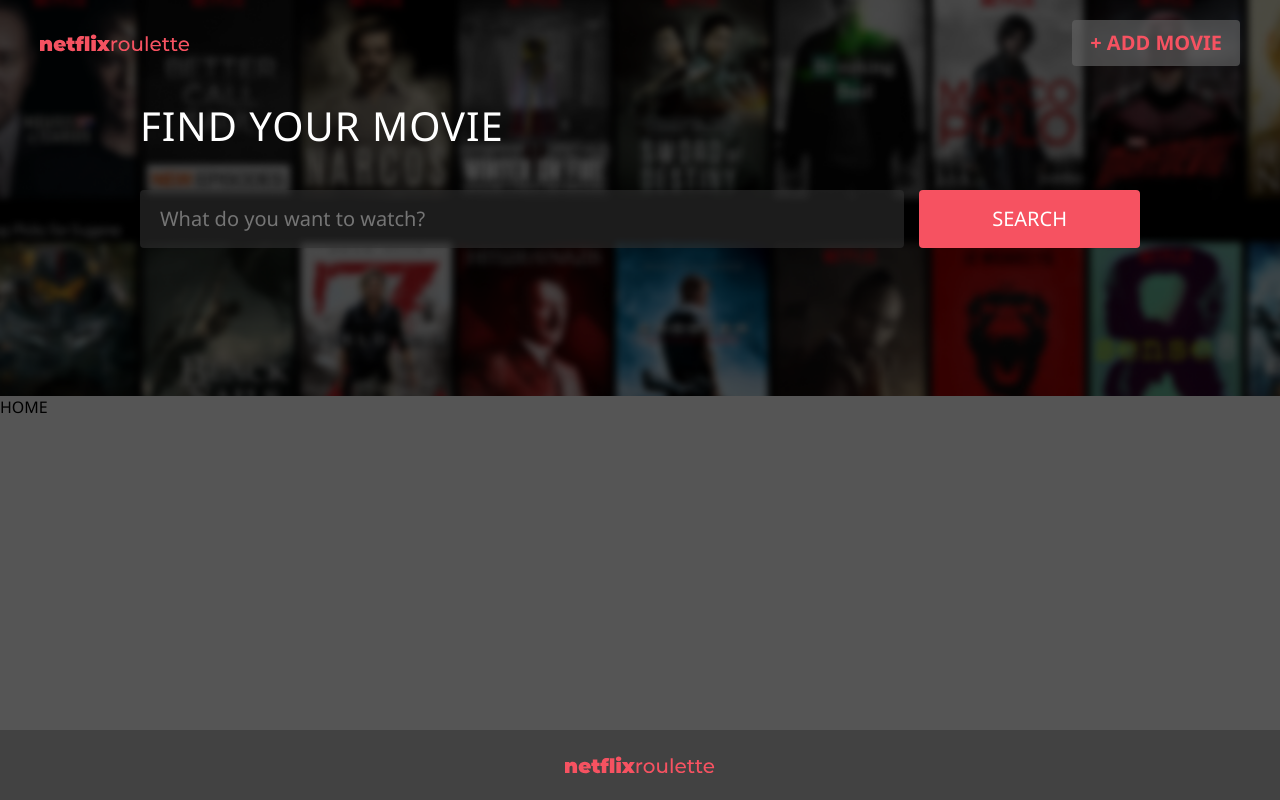
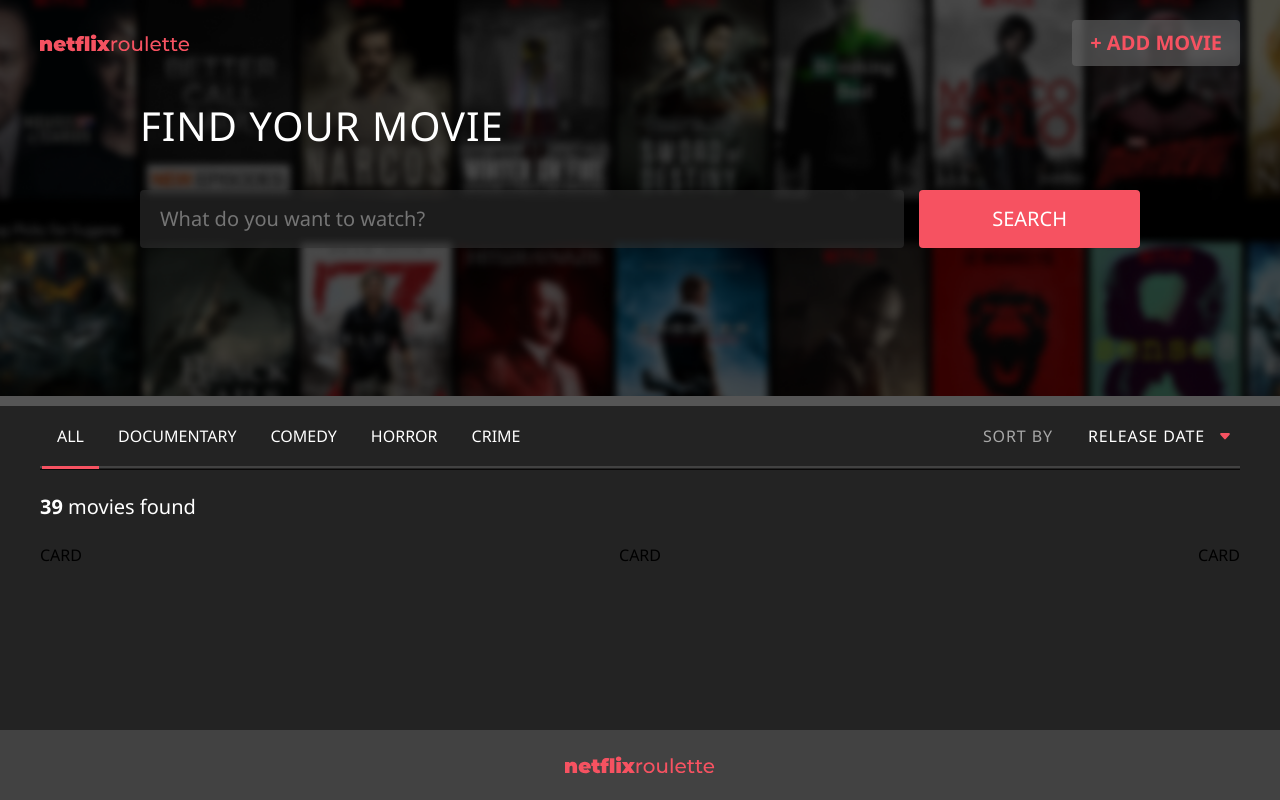
Before and after one commit to shumilus/movies-app-react, a React (Create React App) app: page / in a window 1280 px wide. Built offline with nearby package versions, Linux system fonts and the light colour scheme.

Commit message:
Feature-Home-page: Main, Filters, Sorting, Movies results components were added

```diff
--- a/src/App.tsx
+++ b/src/App.tsx
@@ -3,9 +3,9 @@ import React from 'react';
 import './App.scss';
 
 import Header from './containers/header/Header';
-import Home from './containers/Home';
 import Footer from './components/Footer';
 import Logo from './components/Logo';
+import Main from './containers/Main';
 
 function App() {
   return (
@@ -14,7 +14,7 @@ function App() {
         <Header/>
       </header>
       <main>
-        <Home/>
+        <Main/>
       </main>
       <footer>
         <Footer>
--- /dev/null
+++ b/src/components/Movie-card.tsx
@@ -0,0 +1,5 @@
+function MovieCard() {
+  return (<div>CARD</div>);
+}
+
+export default MovieCard;
--- /dev/null
+++ b/src/components/Movies-list.tsx
@@ -0,0 +1,13 @@
+import MovieCard from './Movie-card';
+
+function MoviesList() {
+  return (
+    <div className='d-flex space-between'>
+      <MovieCard/>
+      <MovieCard/>
+      <MovieCard/>
+    </div>
+  );
+}
+
+export default MoviesList;
--- /dev/null
+++ b/src/components/Movies-results-label.tsx
@@ -0,0 +1,22 @@
+import { createUseStyles } from 'react-jss';
+
+const useStyles = createUseStyles({
+  label: {
+    fontWeight: '400',
+    fontSize: '20px',
+    lineHeight: '24px',
+  },
+  result: {
+    fontWeight: '600',
+  },
+});
+
+function MoviesResultsLabel() {
+  const classes = useStyles();
+  return (
+    <div className={`${classes.label} light-color`}>
+    <span className={classes.result}>39</span> <span>movies found</span></div>
+  );
+}
+
+export default MoviesResultsLabel;
--- /dev/null
+++ b/src/components/filters/Filters.scss
@@ -0,0 +1,61 @@
+@import '../../styles/variables';
+
+.filters {
+  background: $darkColor;
+  width: 100%;
+
+  &-list {
+    display: flex;
+    list-style-type: none;
+    margin: 0;
+  }
+}
+
+.filter-elem {
+  position: relative;
+  font-family: 'Montserrat', sans-serif;
+  font-style: normal;
+  font-weight: 500;
+  font-size: 16px;
+  line-height: 20px;
+  text-transform: uppercase;
+  color: $lightColor;
+  padding: 20px 15px 20px;
+  margin: 0 2px;
+  cursor: pointer;
+}
+
+.filter-elem-line {
+  position: absolute;
+  bottom: -3px;
+  left: 0;
+  height: 3px;
+  width: 100%;
+  background: none;
+}
+
+.selected.filter-elem-line {
+  background: $secondaryColor;
+}
+
+.filter-elem:hover .filter-elem-line {
+  background: $secondaryColor;
+}
+
+.filter-line {
+  height: 1px;
+  left: 115px;
+  top: 522px;
+  border: 1px solid #080707;
+}
+
+.light-line {
+  height: 2px;
+  background: #424242;
+}
+
+.dark-line {
+  height: 1px;
+  margin-top: 1px;
+  background: #080707;
+}
--- /dev/null
+++ b/src/components/filters/Filters.tsx
@@ -0,0 +1,26 @@
+import './Filters.scss';
+
+const filters = ['All', 'Documentary', 'Comedy', 'Horror', 'Crime'];
+
+const filtersItems = filters.map((filter, index) => {
+  const classes = `filter-elem-line ${index === 0 ? 'selected' : ''}`;
+
+  return (
+    <li className='filter-elem' key={ filter }>
+      <p>{ filter }</p>
+      <p className={ classes }></p>
+    </li>
+  );
+});
+
+function Filters() {
+  return (
+    <div className='filters'>
+      <ul className='filters-list'>{ filtersItems }</ul>
+      <p className='light-line'></p>
+      <p className='dark-line'></p>
+    </div>
+  );
+}
+
+export default Filters;
--- /dev/null
+++ b/src/components/sorting/Sorting.scss
@@ -0,0 +1,27 @@
+@import '../../styles/variables';
+
+.sorting {
+  display: flex;
+  align-items: center;
+
+  &-text {
+    font-size: 16px;
+    line-height: 20px;
+    letter-spacing: 0.888889px;
+    text-transform: uppercase;
+    color: $lightColor;
+  }
+
+  &-label {
+    font-weight: 400;
+    mix-blend-mode: normal;
+    opacity: 0.6;
+    margin-right: 35px;
+  }
+
+  &-dropdown {
+    font-weight: 500;
+    margin-right: 15px;
+    cursor: pointer;
+  }
+}
--- /dev/null
+++ b/src/components/sorting/Sorting.tsx
@@ -0,0 +1,16 @@
+import './Sorting.scss';
+import arrow from '../../assets/icons/arrow-down.svg';
+
+function Sorting() {
+  return (
+    <div className='sorting'>
+      <label htmlFor='sorting-dropdown' className='sorting-text sorting-label'>sort by</label>
+      <div className='d-flex align-center'>
+        <div id='sorting-dropdown' className='sorting-text sorting-dropdown'>release date</div>
+        <img src={ arrow } alt="arrow-down"/>
+      </div>
+    </div>
+  );
+}
+
+export default Sorting;
--- a/src/containers/Home.tsx
+++ b/src/containers/Home.tsx
@@ -1,6 +1,40 @@
+import Filters from '../components/filters/Filters';
+import Sorting from '../components/sorting/Sorting';
+import MoviesResultsLabel from '../components/Movies-results-label';
+import { createUseStyles } from 'react-jss';
+import MoviesList from '../components/Movies-list';
+
+const useStyles = createUseStyles({
+  filtersContainer: {
+    position: 'relative',
+  },
+  sortingContainer: {
+    position: 'absolute',
+    top: '0',
+    right: '0',
+    margin: '20px 10px',
+  },
+  moviesResultsContainer: {
+    margin: '25px 0',
+  },
+});
+
 function Home() {
+  const classes = useStyles();
+
   return (
-    <div>HOME</div>
+    <>
+      <section className={ classes.filtersContainer }>
+        <Filters/>
+        <div className={ classes.sortingContainer }>
+          <Sorting/>
+        </div>
+      </section>
+      <div className={ classes.moviesResultsContainer }>
+        <MoviesResultsLabel/>
+      </div>
+      <MoviesList/>
+    </>
   );
 }
 
--- /dev/null
+++ b/src/containers/Main.tsx
@@ -0,0 +1,24 @@
+import { createUseStyles } from 'react-jss';
+
+import Home from './Home';
+
+const useStyles = createUseStyles({
+  mainContainer: {
+    marginTop: '10px',
+    width: '100%',
+  },
+});
+
+function Main() {
+  const classes = useStyles();
+
+  return (
+    <div className={ `${ classes.mainContainer } dark-background` }>
+      <div className='app-wrapper'>
+        <Home/>
+      </div>
+    </div>
+  );
+}
+
+export default Main;
--- a/src/index.scss
+++ b/src/index.scss
@@ -25,9 +25,18 @@ code {
   monospace;
 }
 
+p, div {
+  margin: 0;
+  padding: 0;
+}
+
 input {
   border: none;
   box-sizing: border-box;
+}
+
+ul {
+  padding: 0;
 }
 
 .app-wrapper {
--- a/src/styles/_common.scss
+++ b/src/styles/_common.scss
@@ -7,3 +7,7 @@
 .secondary-color {
   color: $secondaryColor;
 }
+
+.dark-background {
+  background: $darkColor;
+}
```
Also changed, not shown: src/assets/icons/arrow-down.svg (added).
